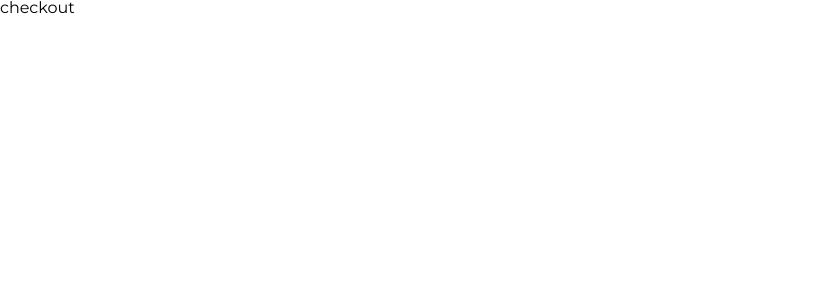
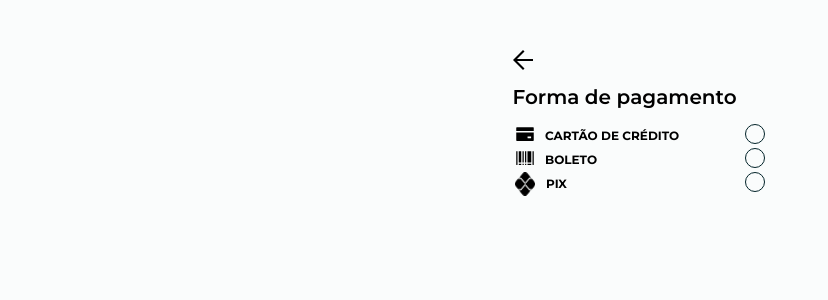
Before and after one commit to macielvini/dulcestore-front, a React (Create React App) app: page /checkout in a window 1280 px wide. Shown: the top 300 px of the page, without its empty margins (0-828 px from the left). Built offline with nearby package versions, Linux system fonts and the light colour scheme; a web font is replaced by a local one.

Commit message:
feat: choose method

```diff
--- /dev/null
+++ b/src/components/ChooseMethod.js
@@ -0,0 +1,82 @@
+import styled from "styled-components"
+import * as AiIcons from "react-icons/ai";
+import pix from  "../assets/images/pix.png"
+
+export default function ChooseMethode ({select, setSelect}) {
+    return (
+        <Container>
+            <Option>
+                <aside>
+                    <AiIcons.AiFillCreditCard className="icon"/>
+                    <p>CARTÃO DE CRÉDITO</p>
+                </aside>
+                <div onClick={()=>setSelect("cartao")}>
+                    {select === "cartao" ? <Select/>
+                    : <></>}
+                </div>
+            </Option>
+
+            <Option>
+                <aside>
+                    <AiIcons.AiOutlineBarcode className="icon"/>
+                    <p>BOLETO</p>
+                </aside>
+                <div onClick={()=>setSelect("boleto")}>
+                    {select === "boleto" ? <Select/>
+                    : <></>}
+                </div>
+            </Option>
+
+            <Option>
+                <aside>
+                    <img src={pix} alt=""/>
+                    <p>PIX</p>
+                </aside>
+                <div onClick={()=>setSelect("pix")}>
+                    {select === "pix" ? <Select/>
+                    : <></>}
+                </div>
+            </Option>
+        </Container>
+    )
+}
+
+const Container = styled.div`
+`
+const Option = styled.div`
+    width: 250px;
+    display: flex;
+    justify-content: space-between;
+
+    .icon {
+        width: 20px;
+        height: 20px;
+    }
+    p {
+        font-family: Montserrat;
+        font-size: 12px;
+        font-weight: 700;
+        line-height: 24px;
+        letter-spacing: 0em;
+        text-align: center;
+        color: #000000;
+    }
+    aside {
+        display: flex;
+        gap: 10px;
+    }
+    div {
+        height: 20px;
+        width: 20px;
+        border-radius: 100%;
+        border: 1px solid #022329;
+
+        cursor: pointer;
+    }
+`
+const Select = styled.div`
+    height: 50%;
+    width: 50%;
+    border-radius: 100%;
+    background-color: #022329;
+`
--- a/src/pages/CartPage/Cart.js
+++ b/src/pages/CartPage/Cart.js
@@ -3,7 +3,7 @@ import CartProduct from "../../components/CartProduct";
 
 import back from "../../assets/images/back.png"
 import { useNavigate } from "react-router-dom";
-import Infos from "./infos";
+import Infos from "../../components/InfosCart";
 
 export default function Cart() {
   const navigate = useNavigate()
--- a/src/pages/CheckoutPage/CheckoutPage.js
+++ b/src/pages/CheckoutPage/CheckoutPage.js
@@ -1,3 +1,56 @@
+import { useState } from "react";
+import { useNavigate } from "react-router-dom";
+import styled from "styled-components";
+import back from "../../assets/images/back.png"
+import ChooseMethode from "../../components/ChooseMethod";
+
 export default function Checkout() {
-  return <>checkout</>;
+  const navigate = useNavigate ()
+  const [select, setSelect] = useState("")
+  return (
+    <Background>
+      <Img><img src={back} alt="back icon" onClick={() => navigate("/cart")}/></Img>
+      <Titulo>Forma de pagamento</Titulo>
+
+      <ChooseMethode select={select} setSelect={setSelect}/>
+    </Background>
+  );
 }
+
+
+const Background = styled.div`
+  min-height: 100vh;
+  background-color: #FAFCFC;
+
+  display: flex;
+  flex-direction: column;
+  align-items: center;
+
+  padding-bottom: 40px;
+`
+const Img = styled.div`
+  width: 255px;
+  height: 70px;
+
+  img{
+    height: 20px;
+    width: 20px;
+    margin-top: 50px;
+
+    cursor: pointer;
+  }
+`
+const Titulo = styled.p`
+  font-family: Montserrat;
+  font-size: 20px;
+  font-weight: 600;
+  line-height: 24px;
+  letter-spacing: 0em;
+  text-align: left;
+  color:#000000;
+
+  display: block;
+  width: 255px;
+  margin-top: 15px;
+  margin-bottom: 15px;
+`
```
Also changed, not shown: src/assets/images/pix.png (added), src/components/InfosCart.js (renamed from src/pages/CartPage/infos.js).
